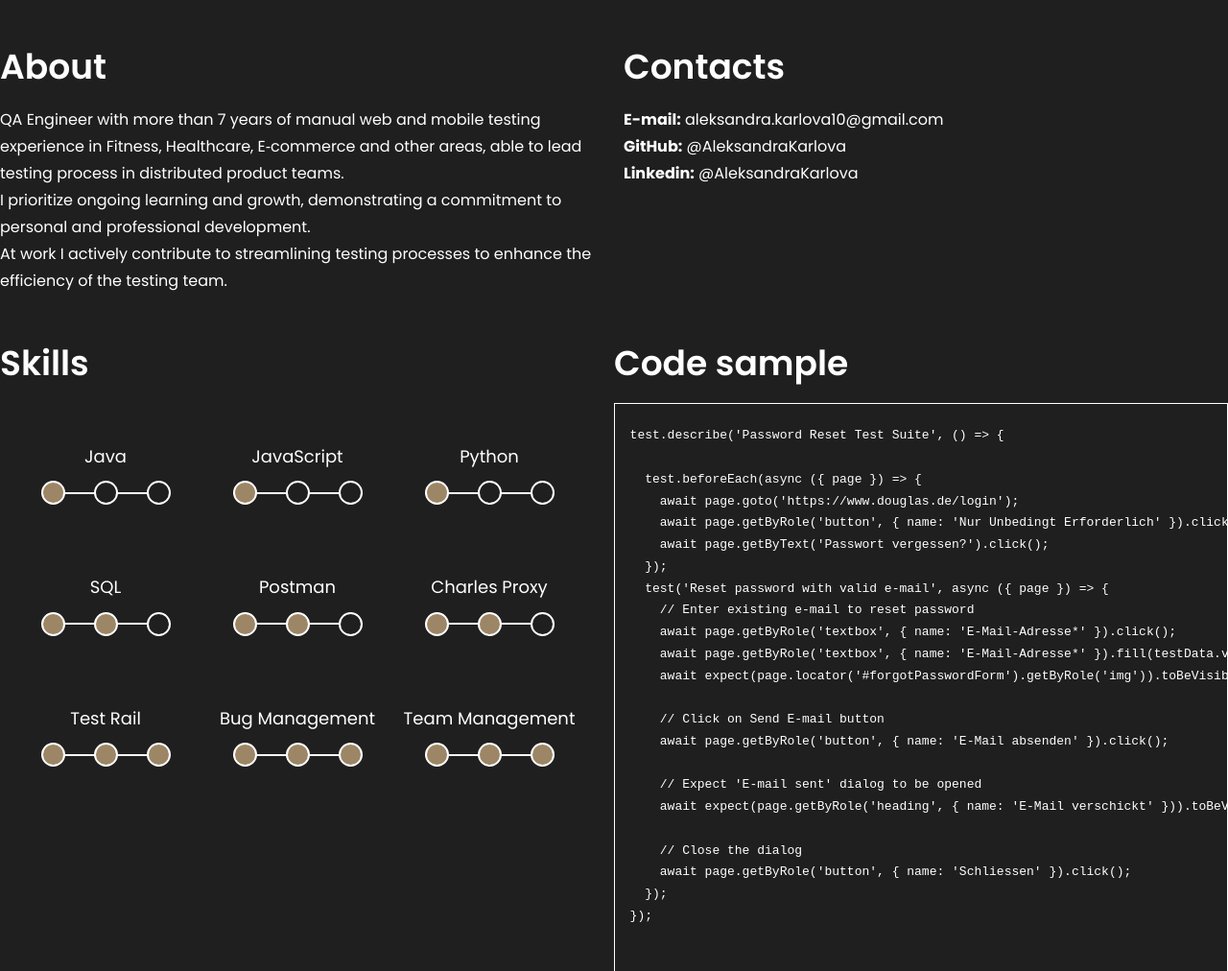
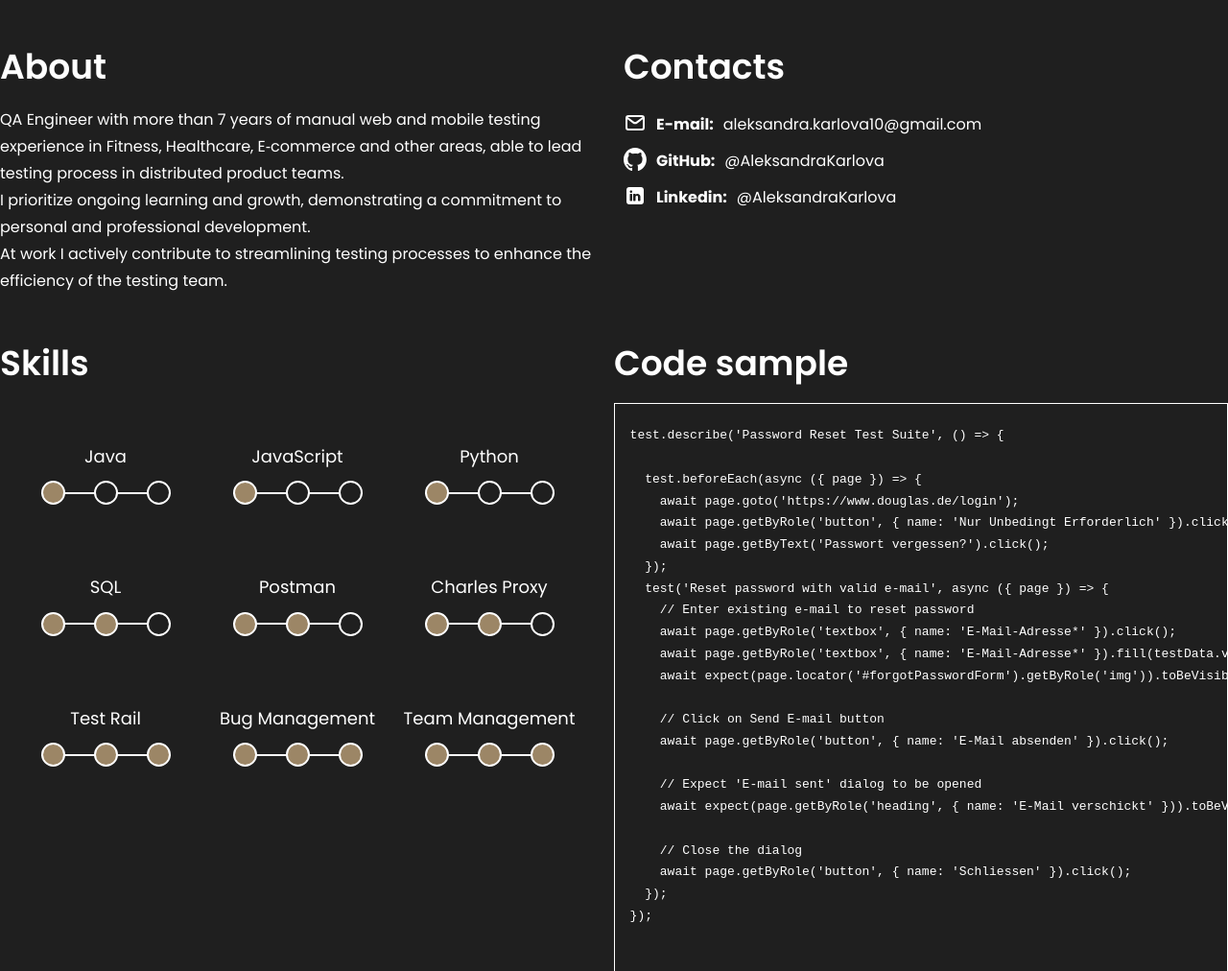
Before and after one commit to AleksandraKarlova/rsschool-cv, a plain HTML site: page index.html in a window 1280 px wide. Shown: the part 761-1773 px from the top of the page at 96% size. Drawn offline with Linux system fonts and the light colour scheme.

Commit message:
feat: finish main parts of the cv

```diff
--- a/index.html
+++ b/index.html
@@ -76,15 +76,18 @@
           <section class="section half-section" id="contacts">
             <h2 class="section-title">Contacts</h2>
             <ul class="contact-list">
-              <li>
+              <li class="contact-list-item">
+                <img class="contact-icon" src="./assets/email.svg" alt="email icon">
                 <b>E-mail:</b>
                 <a href="mailto:aleksandra.karlova10@gmail.com">aleksandra.karlova10@gmail.com</a>
               </li>
-              <li>
+              <li class="contact-list-item">
+                <img class="contact-icon" src="./assets/github.svg" alt="github icon">
                 <b>GitHub:</b>
                 <a href="https://github.com/AleksandraKarlova">@AleksandraKarlova</a>
               </li>
-              <li>
+              <li class="contact-list-item">
+                <img class="contact-icon" src="./assets/linkedin.svg" alt="linkedin icon">
                 <b>Linkedin:</b>
                 <a href="https://www.linkedin.com/in/aleksandrakarlova/">@AleksandraKarlova</a>
               </li>
@@ -205,7 +208,7 @@
           </section>
         </div>
         <section class="section" id="experience">
-          <h2 class="section-title">Experience</h2>
+          <h2 class="section-title">Work Experience</h2>
           <details>
             <summary class="experience-title">QA Engineer in Spark Networks GmbH Berlin, Germany</summary>
             <ul class="experience-content">
@@ -300,7 +303,7 @@
       <div class="container">
         <div  class="footer-container">
           <span>&copy; 2024</span>
-          <a href="https://github.com/AleksandraKarlova">@AleksandraKarlova</a>
+          <a href="https://github.com/AleksandraKarlova"><img class="contact-icon" src="./assets/github.svg" alt="github icon"> AleksandraKarlova</a>
           <a class="rs-link" href="https://rs.school/courses/javascript-ru"><img width="50px" src="./assets/rslogo.svg" alt="RSSchool logo"></a>
         </div>
       </div>
--- a/style.css
+++ b/style.css
@@ -133,6 +133,19 @@ h1.section-title {
   list-style: none;
 }
 
+.contact-list-item {
+  display: flex;
+  gap: 10px;
+  padding: 5px 0;
+}
+
+.contact-icon {
+  width: 24px;
+  height: 24px;
+
+  vertical-align: sub;
+}
+
 .skills-container {
   display: flex;
   flex-wrap: wrap;
```
Also changed, not shown: assets/email.svg (added), assets/github.svg (added), assets/linkedin.svg (added).
